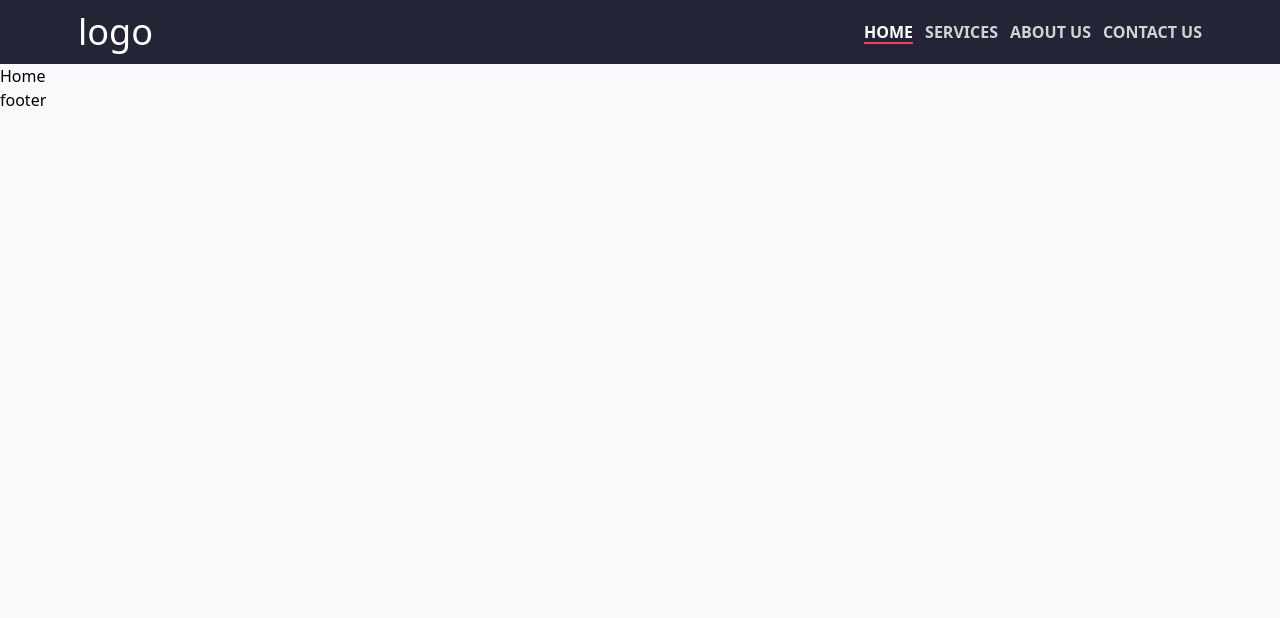
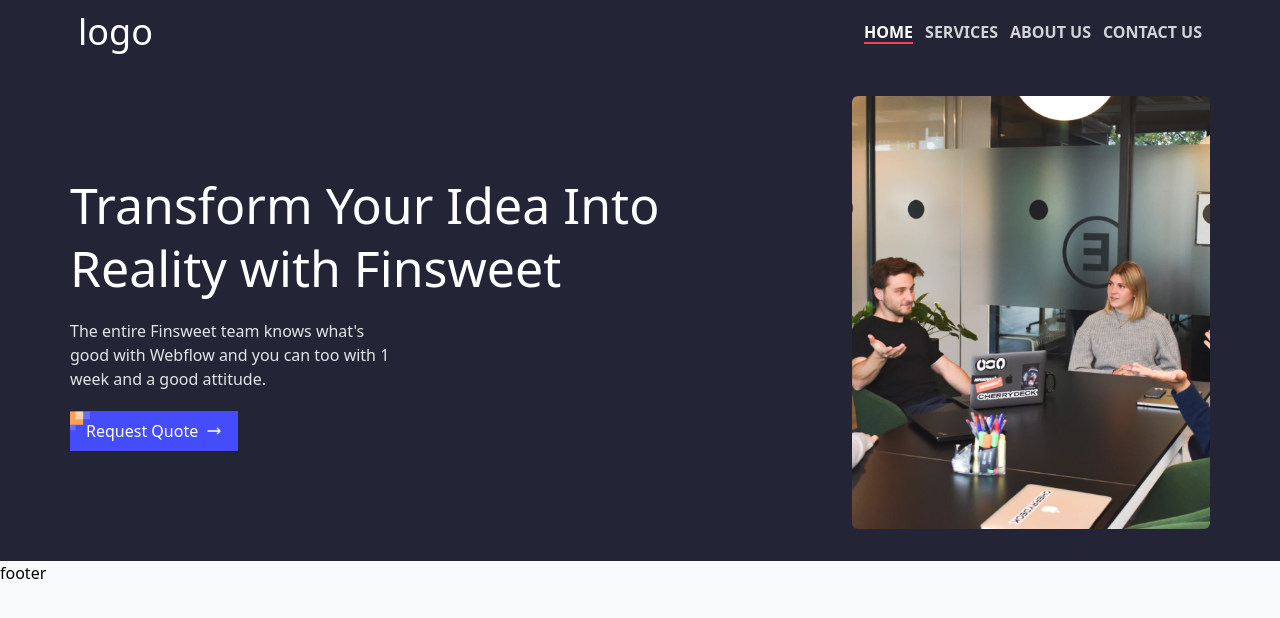
Before and after one commit to redwan100/khidmah_it, a React (Vite) app: page / in a window 1280 px wide. Shown: the top 618 px of the page. Built offline with nearby package versions, Linux system fonts and the light colour scheme.

Commit message:
hero section complete

```diff
--- /dev/null
+++ b/src/components/HeroSection.jsx
@@ -0,0 +1,38 @@
+import heroImg from "../assets/Image.png";
+import Button from "../pages/shared/Button";
+
+const HeroSection = () => {
+  return (
+    <div className="bg-navBg text-white py-8 px-2 sm:px-0">
+      <div className="flex flex-col sm:flex-row gap-8 justify-between items-center my-container ">
+        <div className="">
+          {/* left side  */}
+          <div className="space-y-5 md:max-w-[80%] w-full order-1">
+            <h1 className="text-[38px] sm:text-[45px] md:text-[50px] leading-tight">
+              Transform Your Idea Into Reality with Finsweet
+            </h1>
+            <p className="text-zinc-200 font-normal sm:max-w-xs w-full">
+              The entire Finsweet team knows what's good with Webflow and you
+              can too with 1 week and a good attitude.
+            </p>
+
+            <Button text="Request Quote" />
+          </div>
+        </div>
+
+        {/* right side */}
+
+        <div className="-order-2 sm:order-2">
+          <img
+            src={heroImg}
+            alt="hero image"
+            loading="lazy"
+            className="max-w-full rounded-md"
+          />
+        </div>
+      </div>
+    </div>
+  );
+};
+
+export default HeroSection;
--- a/src/pages/Home.jsx
+++ b/src/pages/Home.jsx
@@ -1,5 +1,11 @@
+import HeroSection from "../components/HeroSection";
+
 const Home = () => {
-  return <div className="">Home</div>;
+  return (
+    <div className="">
+      <HeroSection />
+    </div>
+  );
 };
 
 export default Home;
--- /dev/null
+++ b/src/pages/shared/Button.jsx
@@ -0,0 +1,16 @@
+import shape from "../../assets/Shapes.svg";
+import { HiOutlineArrowNarrowRight } from "react-icons/hi";
+const Button = ({ text = "btn text" }) => {
+  return (
+    <button className="bg-btnBg py-2 px-4 rounded-sn relative flex items-center gap-2 drop-shadow-sm">
+      <img
+        src={shape}
+        alt=""
+        className="absolute top-0 left-0 overflow-hidden w-5 h-5"
+      />
+      {text} <HiOutlineArrowNarrowRight />
+    </button>
+  );
+};
+
+export default Button;
```
Also changed, not shown: src/assets/Image.png (added), src/assets/Shapes.svg (added).
